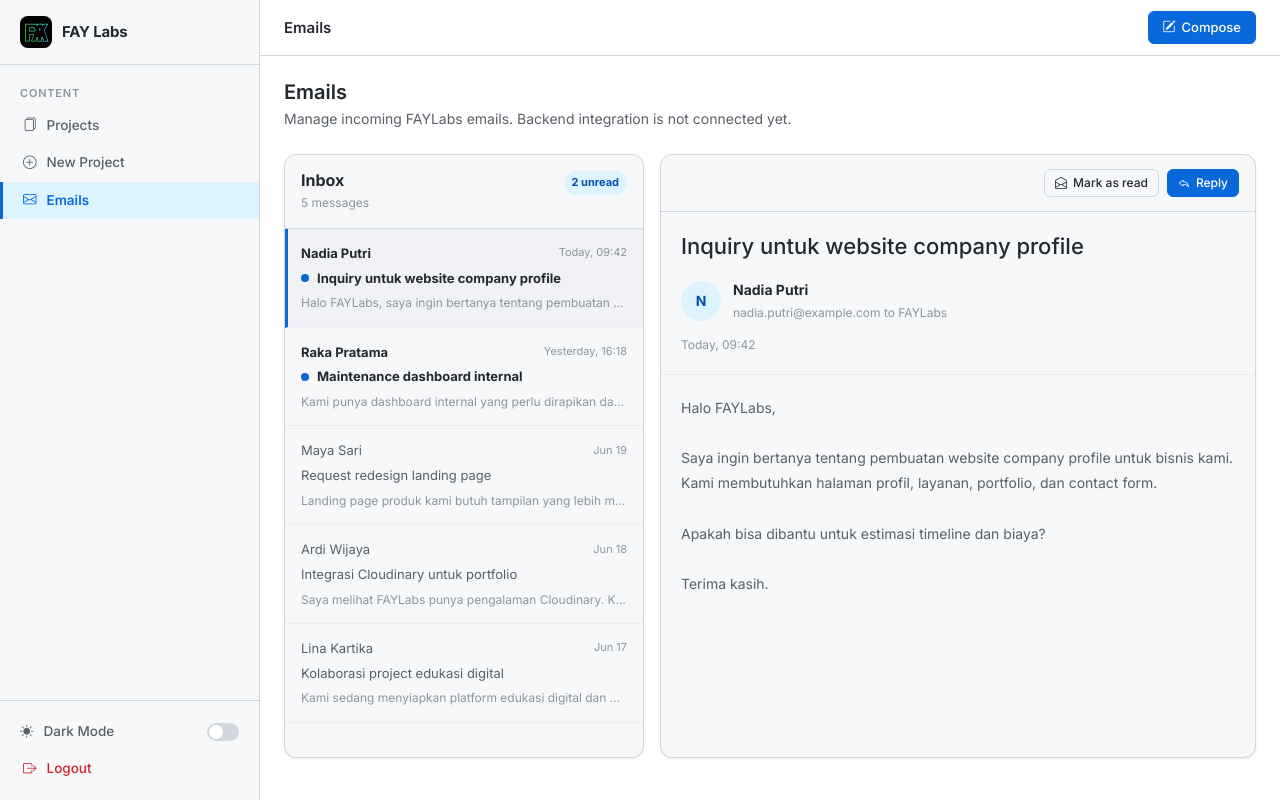
After one commit to FAYnim/FAYLabs-Dashboard, a PHP site: page /faydev/emails in a window 1280 px wide. The commit adds this page. Run offline with PHP 8.4, Linux system fonts and the light colour scheme; the visitor is signed in with stand-in values (Sample User, id 1); some libraries are stand-ins or nearby versions.

Commit message:
feat: add email management UI

```diff
--- a/assets/css/admin.css
+++ b/assets/css/admin.css
@@ -1175,3 +1175,277 @@ select.form-control { cursor: pointer; }
     max-width: none;
   }
 }
+
+/* ── Email Management ─────────────────────────────────────── */
+.email-layout {
+  display: grid;
+  grid-template-columns: minmax(280px, 360px) minmax(0, 1fr);
+  gap: 16px;
+  min-height: calc(100vh - var(--topbar-height) - 140px);
+}
+
+.email-list-panel,
+.email-detail-panel {
+  background: var(--bg-surface);
+  border: 1px solid var(--border);
+  border-radius: var(--radius-lg);
+  box-shadow: var(--shadow-sm);
+  overflow: hidden;
+}
+
+.email-list-header {
+  display: flex;
+  align-items: flex-start;
+  justify-content: space-between;
+  gap: 12px;
+  padding: 16px;
+  border-bottom: 1px solid var(--border);
+}
+
+.email-list-header h3 {
+  font-size: 16px;
+  font-weight: 700;
+  margin: 0 0 2px;
+  color: var(--text-primary);
+}
+
+.email-list-header p {
+  font-size: 12px;
+  color: var(--text-muted);
+  margin: 0;
+}
+
+.email-count-badge {
+  display: inline-flex;
+  align-items: center;
+  border-radius: 999px;
+  padding: 3px 8px;
+  background: var(--accent-muted);
+  color: var(--accent-text);
+  font-size: 11px;
+  font-weight: 700;
+  white-space: nowrap;
+}
+
+.email-list {
+  display: flex;
+  flex-direction: column;
+}
+
+.email-list-item {
+  display: block;
+  width: 100%;
+  padding: 14px 16px;
+  background: transparent;
+  border: 0;
+  border-bottom: 1px solid var(--border-muted);
+  color: var(--text-secondary);
+  text-align: left;
+  cursor: pointer;
+  transition: background var(--transition), color var(--transition), border-color var(--transition);
+}
+
+.email-list-item:hover,
+.email-list-item.active {
+  background: var(--bg-hover);
+  color: var(--text-primary);
+}
+
+.email-list-item.active {
+  border-left: 3px solid var(--accent);
+  padding-left: 13px;
+}
+
+.email-list-item.unread .email-sender,
+.email-list-item.unread .email-subject {
+  color: var(--text-primary);
+  font-weight: 700;
+}
+
+.email-item-topline,
+.email-subject-row {
+  display: flex;
+  align-items: center;
+  gap: 8px;
+  min-width: 0;
+}
+
+.email-item-topline {
+  justify-content: space-between;
+  margin-bottom: 4px;
+}
+
+.email-sender,
+.email-subject,
+.email-preview {
+  overflow: hidden;
+  text-overflow: ellipsis;
+  white-space: nowrap;
+}
+
+.email-sender,
+.email-subject {
+  font-size: 13px;
+}
+
+.email-date {
+  flex-shrink: 0;
+  font-size: 11px;
+  color: var(--text-muted);
+}
+
+.email-preview {
+  display: block;
+  margin-top: 5px;
+  font-size: 12px;
+  color: var(--text-muted);
+}
+
+.email-unread-dot {
+  width: 8px;
+  height: 8px;
+  border-radius: 999px;
+  background: var(--accent);
+  flex-shrink: 0;
+}
+
+.email-detail-panel {
+  display: flex;
+  flex-direction: column;
+  min-width: 0;
+}
+
+.email-detail-toolbar {
+  display: flex;
+  align-items: center;
+  justify-content: space-between;
+  gap: 12px;
+  padding: 14px 16px;
+  border-bottom: 1px solid var(--border);
+}
+
+.email-back-btn {
+  display: none;
+}
+
+.email-detail-actions {
+  display: flex;
+  align-items: center;
+  gap: 8px;
+  margin-left: auto;
+}
+
+.email-detail-meta {
+  padding: 20px;
+  border-bottom: 1px solid var(--border-muted);
+}
+
+.email-detail-meta h3 {
+  font-size: 22px;
+  line-height: 1.3;
+  margin: 0 0 18px;
+  color: var(--text-primary);
+}
+
+.email-detail-sender {
+  display: flex;
+  align-items: center;
+  gap: 12px;
+}
+
+.email-detail-sender p,
+.email-detail-date {
+  color: var(--text-muted);
+  font-size: 12px;
+  margin: 2px 0 0;
+}
+
+.email-avatar {
+  width: 40px;
+  height: 40px;
+  border-radius: 999px;
+  display: inline-flex;
+  align-items: center;
+  justify-content: center;
+  background: var(--accent-muted);
+  color: var(--accent-text);
+  font-weight: 800;
+  flex-shrink: 0;
+}
+
+.email-detail-date {
+  display: block;
+  margin-top: 12px;
+}
+
+.email-detail-body {
+  padding: 20px;
+  color: var(--text-secondary);
+  line-height: 1.8;
+  white-space: normal;
+}
+
+.compose-modal-box {
+  max-width: 640px;
+  text-align: left;
+}
+
+.compose-modal-header {
+  display: flex;
+  align-items: center;
+  justify-content: space-between;
+  gap: 12px;
+  margin-bottom: 20px;
+}
+
+.compose-close-btn {
+  width: 34px;
+  height: 34px;
+  border: 1px solid var(--border);
+  border-radius: var(--radius);
+  background: var(--bg-canvas);
+  color: var(--text-secondary);
+  display: inline-flex;
+  align-items: center;
+  justify-content: center;
+  cursor: pointer;
+  transition: background var(--transition), color var(--transition);
+}
+
+.compose-close-btn:hover {
+  background: var(--bg-hover);
+  color: var(--text-primary);
+}
+
+.compose-message {
+  resize: vertical;
+  min-height: 180px;
+}
+
+@media (max-width: 900px) {
+  .email-layout {
+    grid-template-columns: 1fr;
+  }
+
+  .email-back-btn {
+    display: inline-flex;
+  }
+
+  .email-detail-toolbar {
+    flex-wrap: wrap;
+  }
+}
+
+@media (max-width: 560px) {
+  .email-detail-actions,
+  .modal-actions {
+    width: 100%;
+    flex-direction: column;
+  }
+
+  .email-detail-actions .btn,
+  .modal-actions .btn {
+    width: 100%;
+    justify-content: center;
+  }
+}
--- /dev/null
+++ b/pages/emails.php
@@ -0,0 +1,426 @@
+<?php
+// ============================================================
+// Emails — UI-only Inbox
+// ============================================================
+
+define('ROOT_PATH', dirname(__DIR__));
+require_once ROOT_PATH . '/config/app.php';
+require_once ROOT_PATH . '/includes/auth.php';
+require_once ROOT_PATH . '/includes/csrf.php';
+require_once ROOT_PATH . '/includes/helpers.php';
+
+csrfStart();
+requireAdmin();
+
+$pageTitle  = 'Emails';
+$activePage = 'emails';
+$csrfToken  = csrfGenerate();
+
+$emails = [
+    [
+        'id'      => 1,
+        'sender'  => 'Nadia Putri',
+        'email'   => 'nadia.putri@example.com',
+        'subject' => 'Inquiry untuk website company profile',
+        'preview' => 'Halo FAYLabs, saya ingin bertanya tentang pembuatan website company profile untuk bisnis kami.',
+        'body'    => "Halo FAYLabs,\n\nSaya ingin bertanya tentang pembuatan website company profile untuk bisnis kami. Kami membutuhkan halaman profil, layanan, portfolio, dan contact form.\n\nApakah bisa dibantu untuk estimasi timeline dan biaya?\n\nTerima kasih.",
+        'date'    => 'Today, 09:42',
+        'unread'  => true,
+    ],
+    [
+        'id'      => 2,
+        'sender'  => 'Raka Pratama',
+        'email'   => 'raka.pratama@example.com',
+        'subject' => 'Maintenance dashboard internal',
+        'preview' => 'Kami punya dashboard internal yang perlu dirapikan dan ditambah beberapa fitur reporting.',
+        'body'    => "Hi FAYLabs,\n\nKami punya dashboard internal yang perlu dirapikan dan ditambah beberapa fitur reporting. Saat ini aplikasinya sudah berjalan, tetapi UI dan alurnya masih membingungkan untuk tim operasional.\n\nBisa diskusi minggu ini?",
+        'date'    => 'Yesterday, 16:18',
+        'unread'  => true,
+    ],
+    [
+        'id'      => 3,
+        'sender'  => 'Maya Sari',
+        'email'   => 'maya.sari@example.com',
+        'subject' => 'Request redesign landing page',
+        'preview' => 'Landing page produk kami butuh tampilan yang lebih modern dan conversion-focused.',
+        'body'    => "Halo,\n\nLanding page produk kami butuh tampilan yang lebih modern dan conversion-focused. Targetnya meningkatkan jumlah demo request dari traffic iklan.\n\nSaya ingin tahu apakah FAYLabs menerima project redesign seperti ini.",
+        'date'    => 'Jun 19',
+        'unread'  => false,
+    ],
+    [
+        'id'      => 4,
+        'sender'  => 'Ardi Wijaya',
+        'email'   => 'ardi.wijaya@example.com',
+        'subject' => 'Integrasi Cloudinary untuk portfolio',
+        'preview' => 'Saya melihat FAYLabs punya pengalaman Cloudinary. Kami ingin integrasi upload image.',
+        'body'    => "Selamat siang,\n\nSaya melihat FAYLabs punya pengalaman Cloudinary. Kami ingin integrasi upload image untuk portfolio dan artikel di CMS kami.\n\nApakah bisa dibuatkan modul upload dan optimasi gambar?",
+        'date'    => 'Jun 18',
+        'unread'  => false,
+    ],
+    [
+        'id'      => 5,
+        'sender'  => 'Lina Kartika',
+        'email'   => 'lina.kartika@example.com',
+        'subject' => 'Kolaborasi project edukasi digital',
+        'preview' => 'Kami sedang menyiapkan platform edukasi digital dan mencari partner development.',
+        'body'    => "Halo FAYLabs,\n\nKami sedang menyiapkan platform edukasi digital dan mencari partner development untuk MVP. Fokus awalnya course listing, enrollment, dan dashboard siswa.\n\nJika tertarik, kami ingin menjadwalkan call singkat.",
+        'date'    => 'Jun 17',
+        'unread'  => false,
+    ],
+];
+
+$selectedEmail = $emails[0] ?? null;
+
+require_once ROOT_PATH . '/partials/head.php';
+?>
+
+<!-- Global JS Config -->
+<script>
+  const FAY_CONFIG = {
+    apiBase:   '<?= BASE_PATH ?>/api',
+    adminBase: '<?= BASE_PATH ?>',
+    csrfToken: '<?= htmlspecialchars($csrfToken) ?>',
+  };
+</script>
+
+<?php require_once ROOT_PATH . '/partials/sidebar.php'; ?>
+
+<!-- Main Content -->
+<div class="main-wrapper">
+  <!-- Topbar -->
+  <header class="topbar">
+    <button id="sidebar-toggle" class="topbar-hamburger" aria-label="Toggle sidebar">
+      <i class="bi bi-list" aria-hidden="true"></i>
+    </button>
+    <span class="topbar-title">Emails</span>
+    <div class="topbar-actions">
+      <button type="button" class="btn btn-primary" data-compose-open>
+        <i class="bi bi-pencil-square" aria-hidden="true"></i>
+        Compose
+      </button>
+    </div>
+  </header>
+
+  <!-- Page Content -->
+  <main class="page-content">
+    <div class="page-header">
+      <h2>Emails</h2>
+      <p>Manage incoming FAYLabs emails. Backend integration is not connected yet.</p>
+    </div>
+
+    <?php if (empty($emails)): ?>
+    <!-- Empty State -->
+    <div class="empty-state">
+      <div class="empty-state-icon" aria-hidden="true">
+        <i class="bi bi-envelope-open" aria-hidden="true"></i>
+      </div>
+      <h3>No emails yet.</h3>
+      <p>Incoming FAYLabs emails will appear here once email integration is connected.</p>
+      <button type="button" class="btn btn-primary" style="margin-top:16px;" data-compose-open>
+        <i class="bi bi-pencil-square" aria-hidden="true"></i>
+        Compose
+      </button>
+    </div>
+    <?php else: ?>
+    <!-- Split Inbox/Detail Layout -->
+    <section class="email-layout" aria-label="Email inbox">
+
+      <!-- Inbox List Panel -->
+      <div class="email-list-panel">
+        <div class="email-list-header">
+          <div>
+            <h3>Inbox</h3>
+            <p><?= count($emails) ?> messages</p>
+          </div>
+          <span class="email-count-badge"><?= count(array_filter($emails, fn($e) => $e['unread'])) ?> unread</span>
+        </div>
+
+        <div class="email-list" role="list">
+          <?php foreach ($emails as $index => $email): ?>
+          <button type="button"
+                  class="email-list-item <?= $index === 0 ? 'active' : '' ?> <?= $email['unread'] ? 'unread' : '' ?>"
+                  data-email-id="<?= (int) $email['id'] ?>"
+                  data-sender="<?= e($email['sender']) ?>"
+                  data-email="<?= e($email['email']) ?>"
+                  data-subject="<?= e($email['subject']) ?>"
+                  data-body="<?= e($email['body']) ?>"
+                  data-date="<?= e($email['date']) ?>"
+                  data-unread="<?= $email['unread'] ? '1' : '0' ?>"
+                  role="listitem">
+            <span class="email-item-topline">
+              <span class="email-sender"><?= e($email['sender']) ?></span>
+              <span class="email-date"><?= e($email['date']) ?></span>
+            </span>
+            <span class="email-subject-row">
+              <?php if ($email['unread']): ?>
+              <span class="email-unread-dot" aria-label="Unread"></span>
+              <?php endif; ?>
+              <span class="email-subject"><?= e($email['subject']) ?></span>
+            </span>
+            <span class="email-preview"><?= e($email['preview']) ?></span>
+          </button>
+          <?php endforeach; ?>
+        </div>
+      </div>
+
+      <!-- Email Detail Panel -->
+      <article class="email-detail-panel" aria-live="polite">
+        <div class="email-detail-toolbar">
+          <button type="button" class="btn btn-secondary btn-sm email-back-btn">
+            <i class="bi bi-arrow-left" aria-hidden="true"></i>
+            Back
+          </button>
+          <div class="email-detail-actions">
+            <button type="button" class="btn btn-secondary btn-sm" data-email-toggle-read>
+              <i class="bi bi-envelope-open" aria-hidden="true"></i>
+              Mark as read
+            </button>
+            <button type="button" class="btn btn-primary btn-sm" data-email-reply>
+              <i class="bi bi-reply" aria-hidden="true"></i>
+              Reply
+            </button>
+          </div>
+        </div>
+
+        <?php if ($selectedEmail): ?>
+        <div class="email-detail-meta">
+          <h3 data-email-detail-subject><?= e($selectedEmail['subject']) ?></h3>
+          <div class="email-detail-sender">
+            <span class="email-avatar" data-email-detail-avatar><?= e(strtoupper(substr($selectedEmail['sender'], 0, 1))) ?></span>
+            <div>
+              <strong data-email-detail-sender><?= e($selectedEmail['sender']) ?></strong>
+              <p><span data-email-detail-email><?= e($selectedEmail['email']) ?></span> to FAYLabs</p>
+            </div>
+          </div>
+          <span class="email-detail-date" data-email-detail-date><?= e($selectedEmail['date']) ?></span>
+        </div>
+        <div class="email-detail-body" data-email-detail-body><?= nl2br(e($selectedEmail['body'])) ?></div>
+        <?php endif; ?>
+      </article>
+
+    </section>
+    <?php endif; ?>
+
+  </main>
+</div>
+
+<!-- Compose Modal -->
+<div id="compose-modal" class="modal-overlay" role="dialog" aria-modal="true" aria-labelledby="compose-modal-title">
+  <div class="modal-box compose-modal-box">
+    <div class="compose-modal-header">
+      <h2 class="modal-title" id="compose-modal-title">Compose Email</h2>
+      <button type="button" class="compose-close-btn" data-compose-close aria-label="Close compose modal">
+        <i class="bi bi-x-lg" aria-hidden="true"></i>
+      </button>
+    </div>
+
+    <form id="compose-form" novalidate>
+      <div class="form-group">
+        <label class="form-label" for="compose-to">To</label>
+        <input type="email" id="compose-to" name="to" class="form-control" placeholder="client@example.com">
+      </div>
+
+      <div class="form-group">
+        <label class="form-label" for="compose-subject">Subject</label>
+        <input type="text" id="compose-subject" name="subject" class="form-control" placeholder="Email subject">
+      </div>
+
+      <div class="form-group">
+        <label class="form-label" for="compose-message">Message</label>
+        <textarea id="compose-message" name="message" class="form-control compose-message" rows="8" placeholder="Write your message..."></textarea>
+      </div>
+
+      <p class="form-hint">Email sending is not connected yet. This form is UI-only.</p>
+
+      <div class="modal-actions">
+        <button type="button" class="btn btn-secondary" data-compose-close>Cancel</button>
+        <button type="submit" class="btn btn-primary">
+          <i class="bi bi-send" aria-hidden="true"></i>
+          Send Placeholder
+        </button>
+      </div>
+    </form>
+  </div>
+</div>
+
+<!-- Toast Container -->
+<div id="toast-container" class="toast-container" aria-live="polite"></div>
+
+<!-- Page Script -->
+<script>
+  document.addEventListener('DOMContentLoaded', function () {
+    const emailItems    = Array.from(document.querySelectorAll('.email-list-item'));
+    const subject       = document.querySelector('[data-email-detail-subject]');
+    const sender        = document.querySelector('[data-email-detail-sender]');
+    const emailEl       = document.querySelector('[data-email-detail-email]');
+    const avatar        = document.querySelector('[data-email-detail-avatar]');
+    const date          = document.querySelector('[data-email-detail-date]');
+    const body          = document.querySelector('[data-email-detail-body]');
+    const toggleReadBtn = document.querySelector('[data-email-toggle-read]');
+    const replyBtn      = document.querySelector('[data-email-reply]');
+    const backBtn       = document.querySelector('.email-back-btn');
+    const listPanel     = document.querySelector('.email-list-panel');
+    const detailPanel   = document.querySelector('.email-detail-panel');
+    const composeModal  = document.getElementById('compose-modal');
+    const composeForm   = document.getElementById('compose-form');
+    let   activeItem    = emailItems[0] || null;
+
+    // ── Toast helper ─────────────────────────────────────────
+    function showToast(message, type) {
+      if (window.AdminToast) {
+        window.AdminToast.show(message, type || 'success');
+      } else {
+        alert(message);
+      }
+    }
+
+    // ── Render email detail ───────────────────────────────────
+    function renderEmail(item) {
+      if (!item) return;
+
+      emailItems.forEach(function (i) { i.classList.remove('active'); });
+      item.classList.add('active');
+      activeItem = item;
+
+      if (subject) subject.textContent = item.dataset.subject || '';
+      if (sender)  sender.textContent  = item.dataset.sender  || '';
+      if (emailEl) emailEl.textContent = item.dataset.email   || '';
+      if (avatar)  avatar.textContent  = (item.dataset.sender || '?').trim().charAt(0).toUpperCase();
+      if (date)    date.textContent    = item.dataset.date    || '';
+      if (body)    body.innerHTML      = (item.dataset.body || '').replace(/\n/g, '<br>');
+
+      updateReadButton();
+
+      // On mobile: hide list, show detail
+      if (window.innerWidth <= 900 && listPanel && detailPanel) {
+        listPanel.style.display   = 'none';
+        detailPanel.style.display = '';
+      }
+    }
+
+    // ── Update read/unread button label ───────────────────────
+    function updateReadButton() {
+      if (!toggleReadBtn || !activeItem) return;
+      const isUnread = activeItem.dataset.unread === '1';
+      toggleReadBtn.innerHTML = isUnread
+        ? '<i class="bi bi-envelope-open" aria-hidden="true"></i> Mark as read'
+        : '<i class="bi bi-envelope" aria-hidden="true"></i> Mark as unread';
+    }
+
+    // ── Compose modal open/close ──────────────────────────────
+    function setModalOpen(open) {
+      if (!composeModal) return;
+      composeModal.classList.toggle('active', open);
+      if (open) {
+        const toField = document.getElementById('compose-to');
+        if (toField) toField.focus();
+      }
+    }
+
+    // ── Inbox item click ──────────────────────────────────────
+    emailItems.forEach(function (item) {
+      item.addEventListener('click', function () { renderEmail(item); });
+    });
+
+    // ── Back button (mobile) ──────────────────────────────────
+    if (backBtn && listPanel && detailPanel) {
+      backBtn.addEventListener('click', function () {
+        listPanel.style.display   = '';
+        detailPanel.style.display = 'none';
+      });
+    }
+
+    // ── Mark read/unread ──────────────────────────────────────
+    if (toggleReadBtn) {
+      toggleReadBtn.addEventListener('click', function () {
+        if (!activeItem) return;
+
+        const nextUnread = activeItem.dataset.unread !== '1';
+        activeItem.dataset.unread = nextUnread ? '1' : '0';
+        activeItem.classList.toggle('unread', nextUnread);
+
+        const dot = activeItem.querySelector('.email-unread-dot');
+        if (nextUnread && !dot) {
+          const subjectRow = activeItem.querySelector('.email-subject-row');
+          if (subjectRow) {
+            const newDot = document.createElement('span');
+            newDot.className = 'email-unread-dot';
+            newDot.setAttribute('aria-label', 'Unread');
+            subjectRow.prepend(newDot);
+          }
+        }
+        if (!nextUnread && dot) dot.remove();
+
+        updateReadButton();
+        showToast(nextUnread ? 'Email marked as unread.' : 'Email marked as read.', 'success');
+      });
+    }
+
+    // ── Reply pre-fills compose ───────────────────────────────
+    if (replyBtn) {
+      replyBtn.addEventListener('click', function () {
+        if (!activeItem) return;
+        setModalOpen(true);
+        const toField      = document.getElementById('compose-to');
+        const subjectField = document.getElementById('compose-subject');
+        if (toField)      toField.value      = activeItem.dataset.email   || '';
+        if (subjectField) subjectField.value = 'Re: ' + (activeItem.dataset.subject || '');
+      });
+    }
+
+    // ── Compose open ──────────────────────────────────────────
+    document.querySelectorAll('[data-compose-open]').forEach(function (btn) {
+      btn.addEventListener('click', function () { setModalOpen(true); });
+    });
+
+    // ── Compose close ─────────────────────────────────────────
+    document.querySelectorAll('[data-compose-close]').forEach(function (btn) {
+      btn.addEventListener('click', function () { setModalOpen(false); });
+    });
+
+    // ── Close on backdrop click ───────────────────────────────
+    if (composeModal) {
+      composeModal.addEventListener('click', function (e) {
+        if (e.target === composeModal) setModalOpen(false);
+      });
+    }
+
+    // ── Close on Escape key ───────────────────────────────────
+    document.addEventListener('keydown', function (e) {
+      if (e.key === 'Escape' && composeModal && composeModal.classList.contains('active')) {
+        setModalOpen(false);
+      }
+    });
+
+    // ── Compose submit (placeholder) ─────────────────────────
+    if (composeForm) {
+      composeForm.addEventListener('submit', function (e) {
+        e.preventDefault();
+        showToast('Email sending is not connected yet.', 'warning');
+        setModalOpen(false);
+        composeForm.reset();
+      });
+    }
+
+    // ── Mobile: hide detail panel initially ───────────────────
+    function handleResize() {
+      if (window.innerWidth <= 900 && listPanel && detailPanel) {
+        if (!detailPanel.style.display || detailPanel.style.display === 'none') {
+          listPanel.style.display   = '';
+          detailPanel.style.display = 'none';
+        }
+      } else {
+        if (listPanel) listPanel.style.display   = '';
+        if (detailPanel) detailPanel.style.display = '';
+      }
+    }
+
+    handleResize();
+    window.addEventListener('resize', handleResize);
+
+    // Initial read button state
+    updateReadButton();
+  });
+</script>
+
+<?php require_once ROOT_PATH . '/partials/footer.php'; ?>
--- a/partials/sidebar.php
+++ b/partials/sidebar.php
@@ -32,6 +32,13 @@
       <i class="bi bi-plus-circle" aria-hidden="true"></i>
       New Project
     </a>
+
+    <a href="<?= BASE_PATH ?>/emails"
+       class="nav-item <?= ($activePage === 'emails') ? 'active' : '' ?>"
+       id="nav-emails">
+      <i class="bi bi-envelope" aria-hidden="true"></i>
+      Emails
+    </a>
   </nav>
 
   <!-- Footer -->
```
Also changed, not shown: .htaccess.
